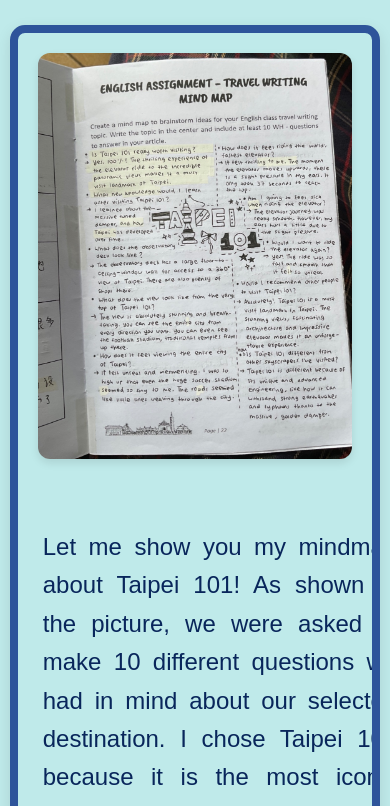
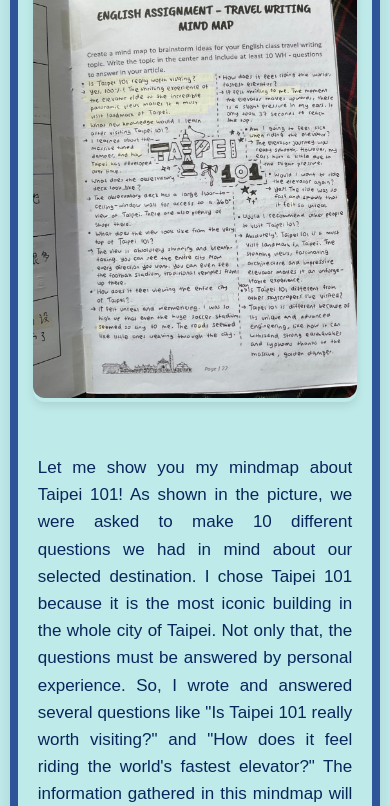
Before and after one commit to zepinci/edutrip-kelas8G, a plain HTML site: page bahasainggris.html in a window 390 px wide. Shown: the part 258-1064 px from the top of the page. Drawn offline with Linux system fonts and the light colour scheme.

Commit message:
Update bahasainggris.html

```diff
--- a/bahasainggris.html
+++ b/bahasainggris.html
@@ -2,14 +2,21 @@
 <html lang="en">
 <head>
   <meta charset="UTF-8" />
-  <meta name="viewport" content="width=device-width, initial-scale=1.0" />
-  <title>IPS - Taiwan Edutrip</title>
+  <meta name="viewport" content="width=device-width, initial-scale=1.0"/>
+  <title>Bahasa Inggris - Taiwan Edutrip</title>
   <style>
+    * {
+      box-sizing: border-box;
+    }
+
     body {
       background-color: rgb(191, 234, 234);
       font-family: Arial, Helvetica, sans-serif;
       margin: 0;
       padding: 0;
+      font-size: 16px;
+      max-width: 100%;
+      overflow-x: hidden;
     }
 
     header {
@@ -20,9 +27,9 @@
 
     header a {
       color: floralwhite;
-      font-size: 30px;
+      font-size: 22px;
       text-decoration: none;
-      margin: 0 15px;
+      margin: 0 12px;
       transition: color 0.3s ease;
     }
 
@@ -32,20 +39,21 @@
 
     h1 {
       text-align: center;
-      margin-top: 50px;
-      font-size: 36px;
+      margin-top: 40px;
+      font-size: 30px;
       color: rgb(42, 52, 165);
     }
 
     .experience-section {
       width: 80%;
-      max-width: 1200px;
+      max-width: 1000px;
       margin: 40px auto;
     }
 
     .experience-card {
       display: flex;
-      margin-bottom: 40px;
+      flex-wrap: wrap;
+      margin-bottom: 30px;
       background-color: rgb(191, 234, 234);
       border: 8px solid rgb(46, 84, 154);
       border-radius: 15px;
@@ -53,21 +61,24 @@
       box-shadow: 0 5px 15px rgba(0, 0, 0, 0.1);
     }
 
+    .image-container {
+      width: 45%;
+      padding: 20px;
+      display: flex;
+      justify-content: center;
+    }
+
     .experience-image {
-      width: 45%;
-      display: flex;
-      align-items: center;
-      justify-content: center;
-      padding: 25px;
-      box-sizing: border-box;
+      width: 100%;
+      overflow: hidden;
+      border-radius: 12px;
+      box-shadow: 0 4px 8px rgba(0, 0, 0, 0.1);
     }
 
     .experience-image img {
       width: 100%;
       height: auto;
-      object-fit: contain;
       border-radius: 12px;
-      box-shadow: 0 4px 8px rgba(0, 0, 0, 0.1);
       transition: transform 0.5s ease;
     }
 
@@ -77,21 +88,28 @@
 
     .experience-content {
       width: 55%;
-      padding: 30px;
-      font-size: 28px;
+      padding: 20px;
+      font-size: 18px;
       text-align: justify;
       color: rgb(9, 38, 91);
       line-height: 1.6;
     }
 
-    .experience-content p {
-      margin-bottom: 25px;
+    .experience-date {
+      font-weight: bold;
+      color: rgb(32, 59, 117);
+      margin-bottom: 10px;
+      font-size: 16px;
     }
 
     @media (max-width: 768px) {
       header a {
-        font-size: 20px;
-        margin: 0 10px;
+        font-size: 18px;
+        margin: 0 8px;
+      }
+
+      h1 {
+        font-size: 26px;
       }
 
       .experience-section {
@@ -102,18 +120,17 @@
         flex-direction: column;
       }
 
-      .experience-image,
-      .experience-content {
+      .image-container, .experience-content {
         width: 100%;
       }
 
-      .experience-image {
-        padding: 20px;
+      .image-container {
+        padding: 15px;
       }
 
       .experience-content {
-        padding: 25px;
-        font-size: 24px;
+        padding: 20px;
+        font-size: 17px;
       }
     }
   </style>
@@ -126,16 +143,18 @@
     <a href="pkn.html">Pkn</a>
     <a href="bahasaindonesia.html">Bahasa Indonesia</a>
     <a href="bahasamandarin.html">Bahasa Mandarin</a>
-    <a href="bahasainggris.html">Bahasa Inggris</a>
-    <a href="ips.html" style="color: blue;">IPS</a>
+    <a href="bahasainggris.html" style="color: blue;">Bahasa Inggris</a>
+    <a href="ips.html">IPS</a>
   </header>
 
   <h1>This is the page for English</h1>
 
   <div class="experience-section">
     <div class="experience-card">
-      <div class="experience-image">
-        <img src="mindmap english.jpg" alt="Mindmap" />
+      <div class="image-container">
+        <div class="experience-image">
+          <img src="mindmap english.jpg" alt="Mindmap about Taipei 101">
+        </div>
       </div>
       <div class="experience-content">
         <p>
```
